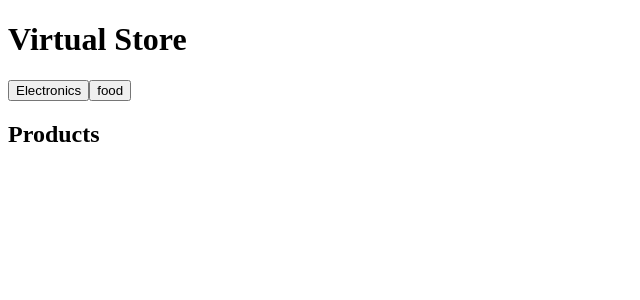
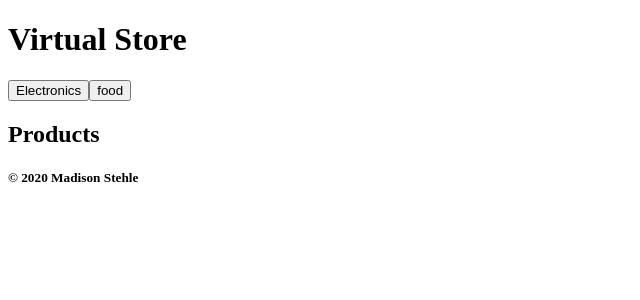
Before and after one commit to 401-advanced-javascript-madisonstehle/virtual-store-react, a React (Create React App) app: page / in a window 1280 px wide. Shown: the top 300 px of the page, without its empty margins (0-640 px from the left). Built offline with nearby package versions, Linux system fonts and the light colour scheme.

Commit message:
added header and footer

```diff
--- a/src/App.js
+++ b/src/App.js
@@ -2,16 +2,19 @@ import React from 'react';
 import { Provider } from 'react-redux';
 import store from './store.js';
 
-import Categories from './components/Categories.js'
+import Header from './components/Header.js';
+import Categories from './components/Categories.js';
 import Products from './components/Products.js';
+import Footer from './components/Footer.js';
 
 function App() {
   return (
     <Provider store={store}>
       <div className="App">
-        <h1>Virtual Store</h1>
+        <Header />
         <Categories />
         <Products />
+        <Footer />
       </div>
     </Provider>
   );
--- /dev/null
+++ b/src/components/Footer.js
@@ -0,0 +1,11 @@
+import React from "react";
+
+function Footer() {
+  return (
+    <footer>
+      <h5>&copy; 2020 Madison Stehle</h5>
+    </footer>
+  );
+}
+
+export default Footer;
--- /dev/null
+++ b/src/components/Header.js
@@ -0,0 +1,11 @@
+import React from 'react';
+
+function Header(props) {
+  return (
+    <header>
+      <h1>Virtual Store</h1>
+    </header>
+  );
+}
+
+export default Header;
```
